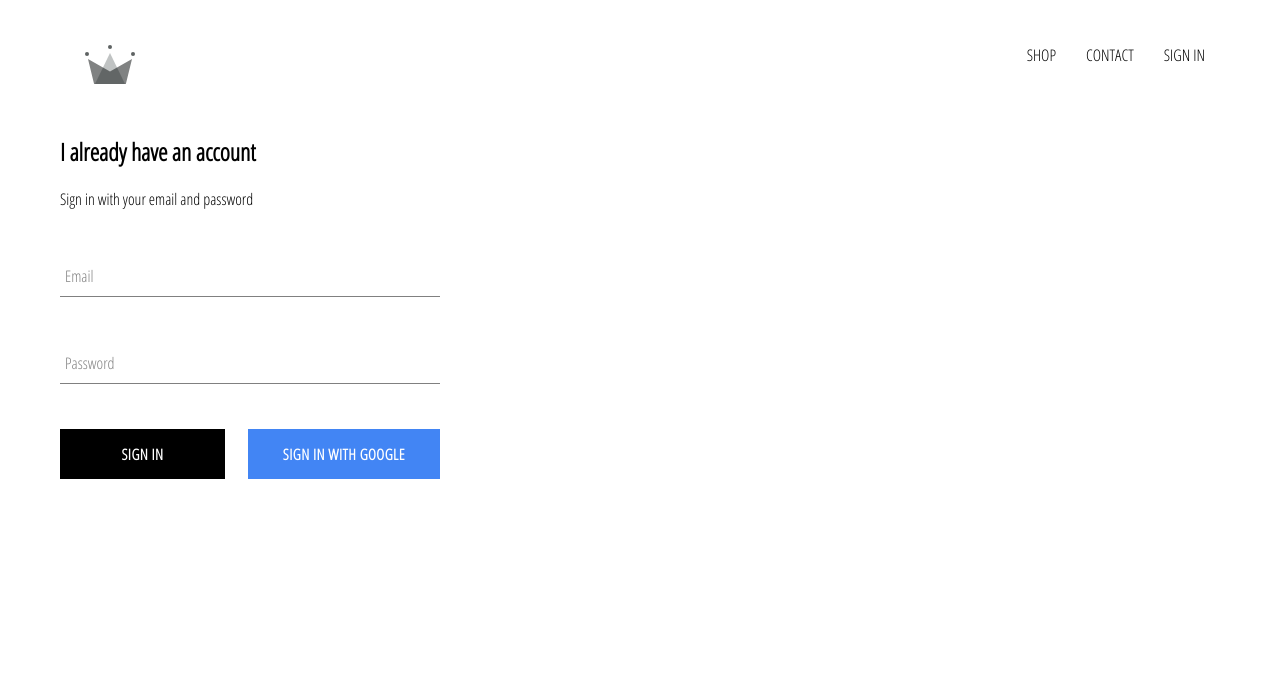
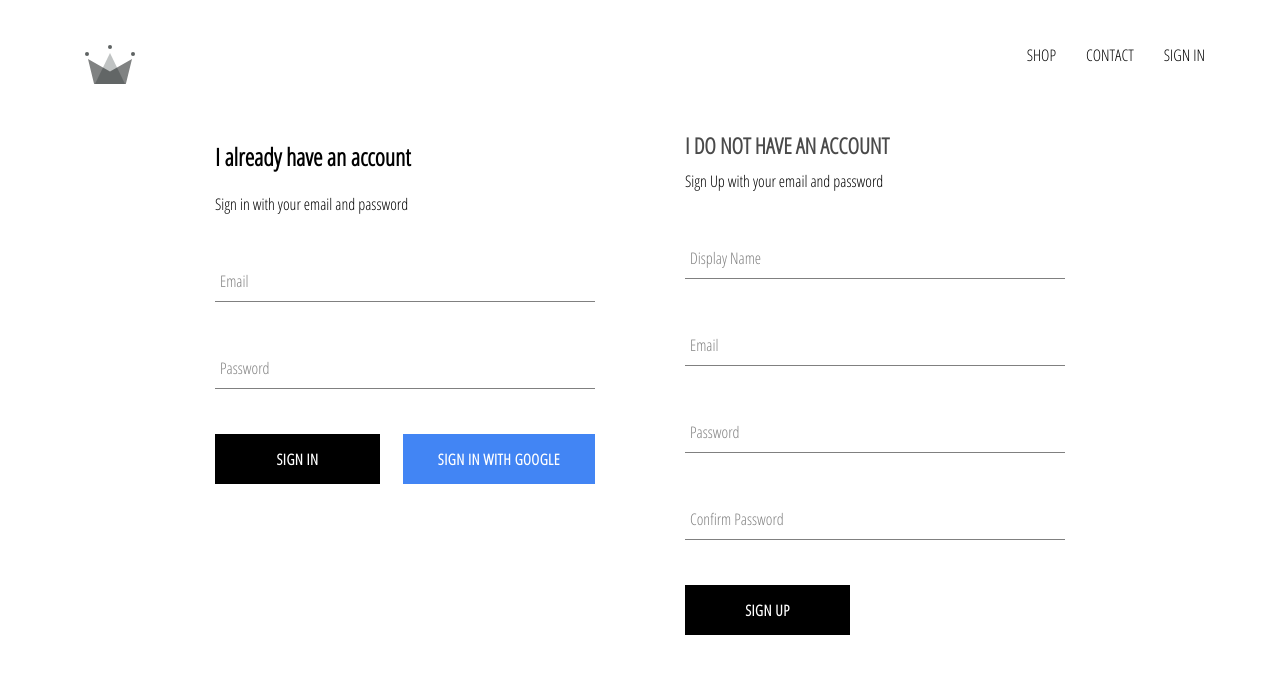
Before and after one commit to Khaliladib11/crwn-clothing, a React (Create React App) app: page /signIn in a window 1280 px wide. Shown: the top 674 px of the page. Built offline with nearby package versions, Linux system fonts and the light colour scheme; no server answers.

Commit message:
Implendeted firebase utils, included ability to store authenticated user into oue firestore database

```diff
--- a/src/App.js
+++ b/src/App.js
@@ -9,7 +9,7 @@
 import Header from './components/Header/header.component';
 import SignInUp from './pages/sign-in-up/sign-in-up.component';
 
-import { auth } from './firebase/firebase.utils';
+import { auth, createUserProfileDocument } from './firebase/firebase.utils';
 
 class App extends React.Component {
 
@@ -23,9 +23,26 @@
   unsubscribeFromAuth = null;
 
   componentDidMount(){
-    this.unsubscribeFromAuth = auth.onAuthStateChanged(user => {
-      this.setState({ currentUser: user});
-      console.log(user);
+    this.unsubscribeFromAuth = auth.onAuthStateChanged(async userAuth => {
+      // this.setState({ currentUser: user});
+      // createUserProfileDocument(user);
+      // console.log(user.uid);
+      if(userAuth){
+        const userRef = await createUserProfileDocument(userAuth);
+        userRef.onSnapshot(snapShot => {
+          this.setState({
+            currentUser: {
+              id: snapShot.id,
+              ...snapShot.data()
+            }
+          });
+          console.log(this.state);
+        });
+      }else{
+        this.setState({
+          currentUser: userAuth,
+        });
+      }
     })
   }
 
--- /dev/null
+++ b/src/components/sign-up/signUp.css
@@ -0,0 +1,8 @@
+.signUp{
+    width: 380px;
+    display: flex;
+    flex-direction: column;
+}
+.signUp > .title{
+    margin: 10px 0px;
+}
--- /dev/null
+++ b/src/components/sign-up/signUp.js
@@ -0,0 +1,92 @@
+import React from 'react';
+import './signUp.css';
+import FormInput from '../form-input/form-input';
+import CustomButton from '../custom-button/custom-button';
+import { auth, createUserProfileDocument } from '../../firebase/firebase.utils';
+
+
+class SignUp extends React.Component{
+    constructor(){
+        super();
+        this.state = {
+            displayName: '',
+            email: '',
+            password: '',
+            confirmPassword: '',
+        }
+    }
+
+    handleChange = (event) =>{
+        const {value, name} = event.target;
+        this.setState( {[name]: value });
+    }
+
+    handleSubmit = async (event) => {
+        event.preventDefault();
+        const { displayName, email, password, confirmPassword } = this.state;
+        if(password !== confirmPassword){
+            alert("passowrd don't match");
+            return;
+        }
+        try{
+
+            const { user } = await auth.createUserWithEmailAndPassword(email, password);
+            await createUserProfileDocument(user, {displayName});
+            this.setState({
+                displayName: '',
+                email: '',
+                password: '',
+                confirmPassword: '',
+            });
+        }catch(error){
+            console.log(error);
+        }
+    }
+
+    render(){
+        const { displayName, email, password, confirmPassword } = this.state;
+        return(
+            <div className="signUp">
+                <h2 className='title'>I do not have an account</h2>
+                <span>Sign Up with your email and password</span>
+                <form className='sign-up-form' onSubmit={this.handleSubmit}>
+                <FormInput
+                    name='displayName'
+                    type='text'
+                    value={displayName}
+                    required
+                    handelChange={this.handleChange}
+                    label="Display Name"
+                />
+                <FormInput
+                    name='email'
+                    type='email'
+                    value={email}
+                    required
+                    handelChange={this.handleChange}
+                    label="Email"
+                />
+                <FormInput
+                    name='password'
+                    type='password'
+                    value={password}
+                    required
+                    handelChange={this.handleChange}
+                    label="Password"
+                />
+                <FormInput
+                    name='confirmPassword'
+                    type='password'
+                    value={confirmPassword}
+                    required
+                    handelChange={this.handleChange}
+                    label="Confirm Password"
+                />
+                <CustomButton type='submit'>SIGN UP</CustomButton>
+                </form>
+            </div>
+        );
+    }
+}
+
+export default SignUp;
--- a/src/firebase/firebase.utils.js
+++ b/src/firebase/firebase.utils.js
@@ -10,7 +10,30 @@
     messagingSenderId: "933159446784",
     appId: "1:933159446784:web:f733d97e386495a917abe5",
     measurementId: "G-1QHR2J5WZX"
-  };
+};
+
+export const createUserProfileDocument = async (userAuth, additionalData) => {
+
+  if(!userAuth) return;
+
+  const userRef = firestore.doc(`users/${userAuth.uid}`)
+  const snapShot = await userRef.get();
+  if(!snapShot.exists){
+    const {displayName, email } = userAuth;
+    const createdAt = new Date();
+    try{
+      await userRef.set({
+        displayName,
+        email,
+        createdAt,
+        ...additionalData
+      });
+    }catch(error){
+      console.log('error creating user', error);
+    }
+  }
+  return userRef;
+}
 
 firebase.initializeApp(config);
 
--- a/src/pages/sign-in-up/sign-in-up.component.jsx
+++ b/src/pages/sign-in-up/sign-in-up.component.jsx
@@ -2,11 +2,13 @@
 import './sign-in-up.style.css';
 
 import SignIn from '../../components/sign-in/signIn';
+import SignUp from '../../components/sign-up/signUp';
 
 const SignInUp = () => {
     return(
-        <div>
+        <div className='signInUp'>
            <SignIn />
+           <SignUp />
         </div>
     )
 }
--- a/src/pages/sign-in-up/sign-in-up.style.css
+++ b/src/pages/sign-in-up/sign-in-up.style.css
@@ -0,0 +1,6 @@
+.signInUp{
+    width: 850px;
+    display: flex;
+    justify-content: space-between;
+    margin: 30px auto;
+}
```
